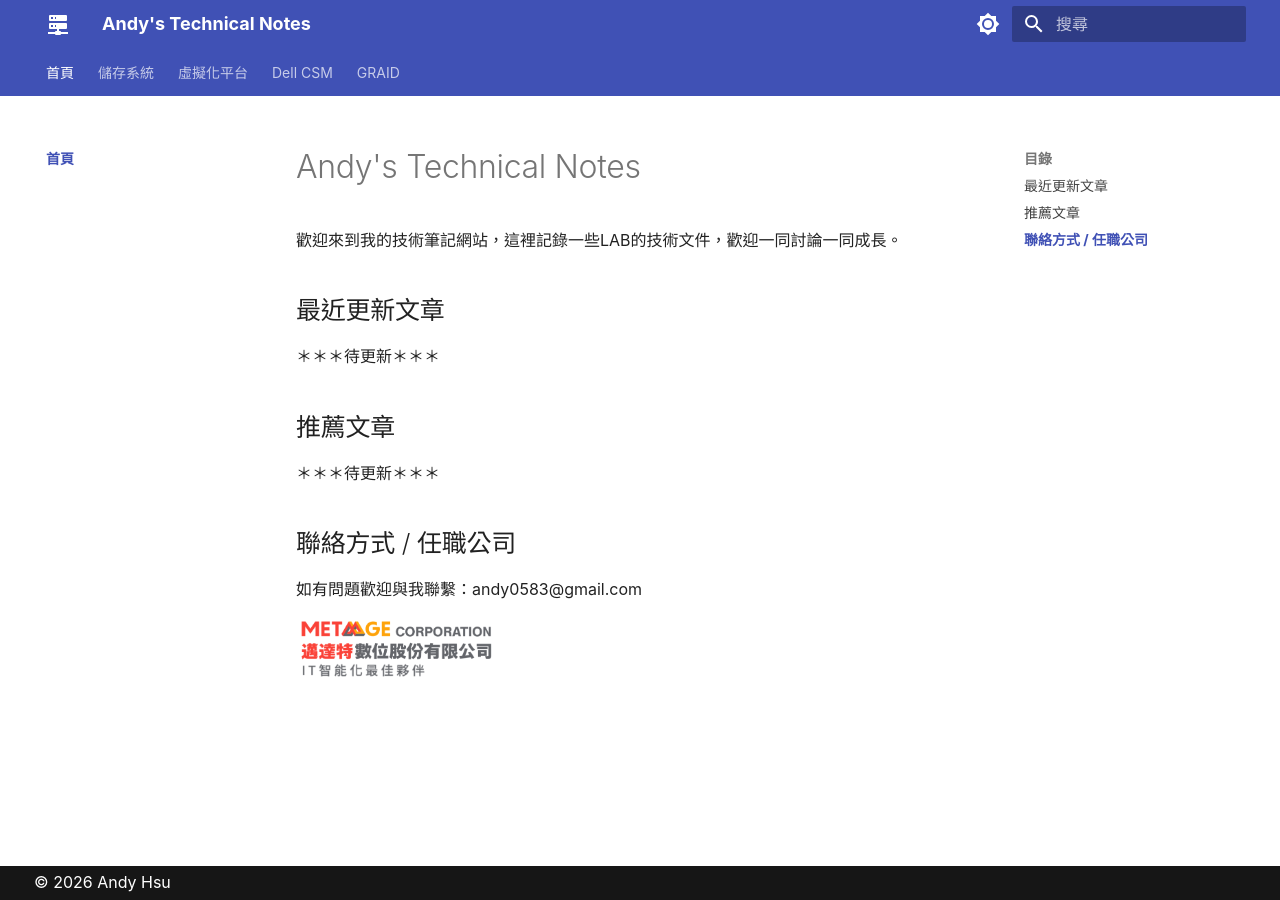
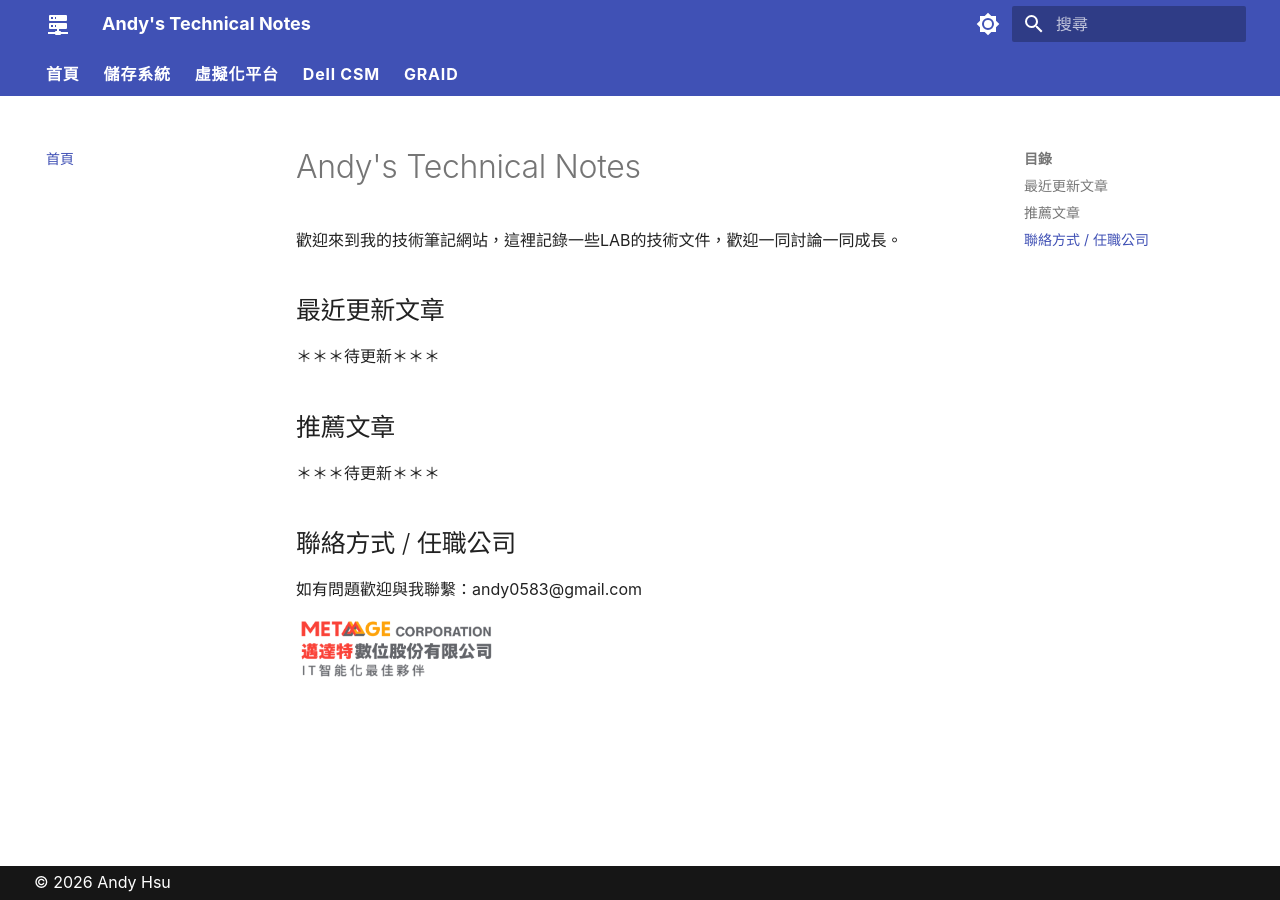
Before and after one commit to Andy0583/Metaage, an MkDocs documentation site: the page built from docs/index.md, in a window 1280 px wide. Built offline with MkDocs 1.6.1 and Material for MkDocs 9.7.7, drawn with Linux system fonts in a browser that asks for light colours.

Commit message:
Refactor CSS for navigation and tab links

```diff
--- a/docs/overrides/extra.css
+++ b/docs/overrides/extra.css
@@ -1,14 +1,13 @@
-.md-nav__link {
-  font-weight: 500;
-  color: rgba(0, 0, 0, 0.75) !important;
+.md-tabs__link {
+  opacity: 1 !important;
+  font-weight: 700;
+  font-size: 0.8rem;
+  letter-spacing: 0.05em;
 }
 
-.md-nav__link--active,
-.md-nav__link:hover {
-  color: var(--md-primary-fg-color) !important;
+.md-tabs__link:hover,
+.md-tabs__link--active {
+  opacity: 1 !important;
+  color: white !important;
   font-weight: 700;
 }
-
-.md-nav__item .md-nav__link[for] {
-  font-weight: 600;
-}
```
